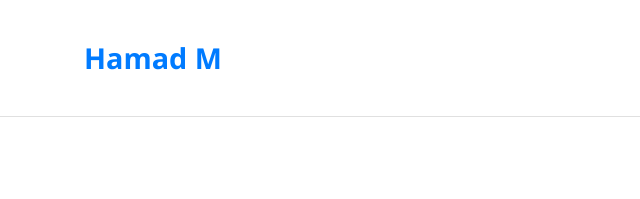
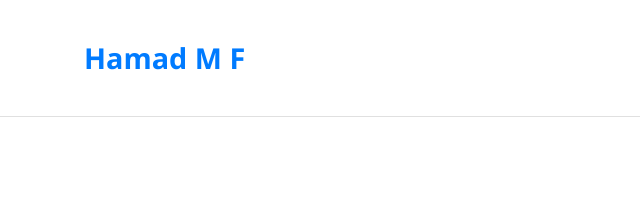
Before and after one commit to hamad-mf/portfolio, a plain HTML site: page index.html in a window 1280 px wide. Shown: the top 199 px of the page, 0-640 px from the left. Drawn offline with Linux system fonts and the light colour scheme.

Commit message:
pushed 2

```diff
--- a/index.html
+++ b/index.html
@@ -14,7 +14,7 @@
     <!-- Header (Copied from above) -->
     <header>
         <div class="container">
-            <a class="logo">Hamad M</a>
+            <a class="logo">Hamad M F</a>
             <button class="nav-toggle" aria-label="Toggle navigation">
                 <i class="fas fa-bars"></i>
             </button>
```
